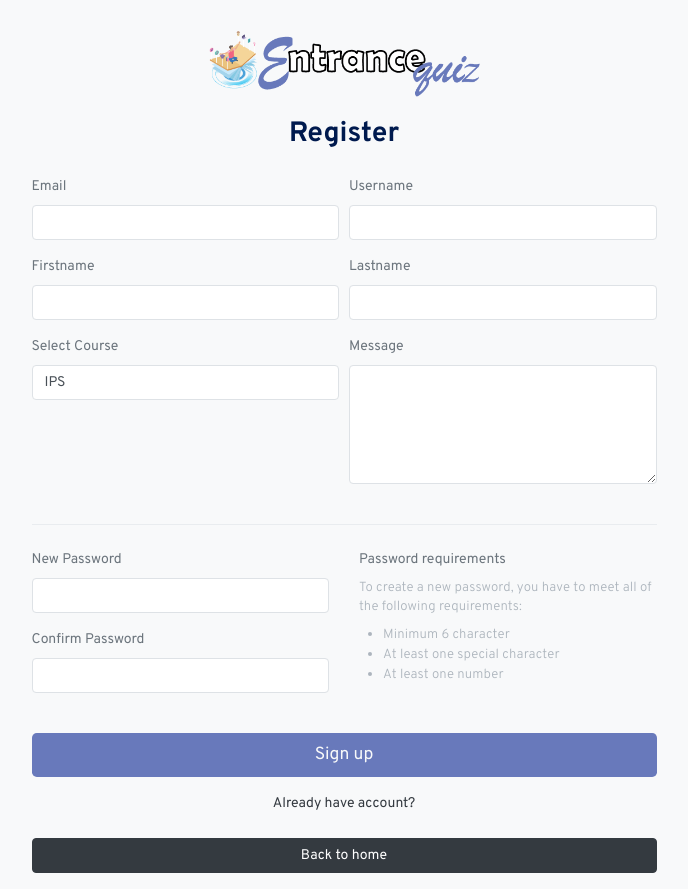
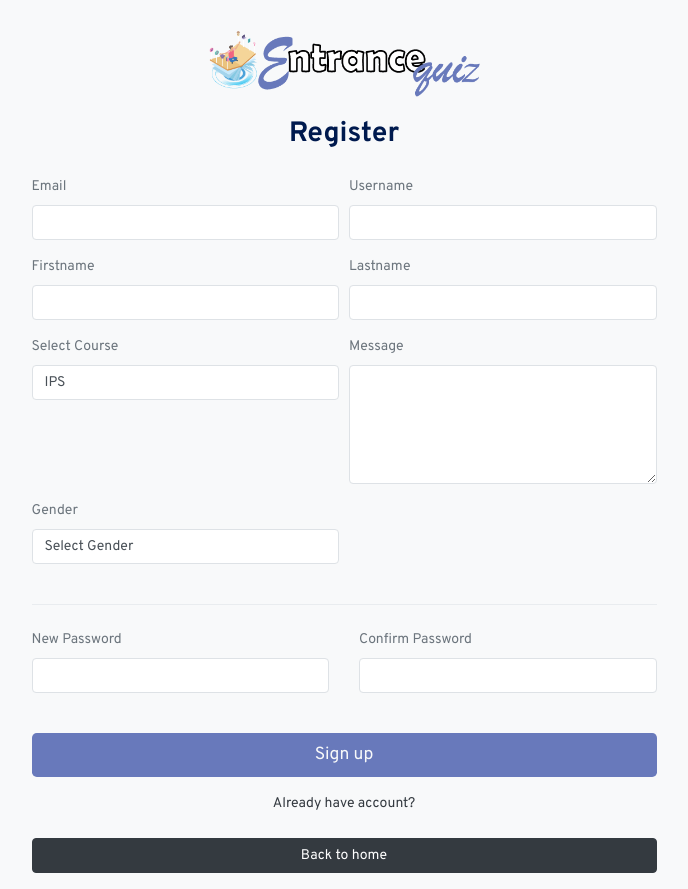
Before and after one commit to Rifat977/quiz, a Django app: page /account/register/ in a window 1280 px wide. Shown: the whole page, without its empty margins (296-984 px from the left). Run offline with Django 4.2, Linux system fonts and the light colour scheme; data comes from the database, SQL or seed files in the repository; both versions use the stored data as it was after the commit; some libraries are stand-ins or nearby versions.

Commit message:
register page and profile page update

```diff
--- a/account/forms.py
+++ b/account/forms.py
@@ -8,10 +8,11 @@ class CustomUserCreationForm(UserCreationForm):
     first_name = forms.CharField(max_length=30, required=True, error_messages={'required': _('First name field is required.')})
     last_name = forms.CharField(max_length=30, required=True, error_messages={'required': _('Last name field is required.')})
     message = forms.CharField(widget=forms.Textarea, required=True, error_messages={'required': _('Message field is required.')})
+    gender = forms.ChoiceField(choices=CustomUser.gender_choices, required=True, error_messages={'required': _('Gender field is required.')})
 
     class Meta:
         model = CustomUser
-        fields = ['username', 'email', 'first_name', 'last_name', 'password1', 'password2', 'message']
+        fields = ['username', 'email', 'first_name', 'last_name', 'password1', 'password2', 'message', 'gender']
         error_messages = {
             'username': {
                 'required': _('Username field is required.'),
@@ -27,11 +28,13 @@ class CustomUserCreationForm(UserCreationForm):
         self.fields['password2'].error_messages = {'required': _('Password confirmation field is required.')}
 
 
+
     def save(self, commit=True):
         user = super(CustomUserCreationForm, self).save(commit=False)
         user.email = self.cleaned_data['email']
         user.first_name = self.cleaned_data['first_name']
         user.last_name = self.cleaned_data['last_name']
+        user.gender = self.cleaned_data['gender']
         if commit:
             user.save()
         return user
--- a/account/views.py
+++ b/account/views.py
@@ -226,6 +226,7 @@ def profile_setting(request):
         old_password = request.POST.get('old_password')
         new_password = request.POST.get('new_password')
         confirm_password = request.POST.get('confirm_password')
+        gender = request.POST.get('gender')
         avatar = request.FILES.get('avatar')
 
         errors = {}
@@ -238,6 +239,9 @@ def profile_setting(request):
 
         if not last_name:
             errors['last_name'] = 'Last name is required.'
+
+        if not gender:
+            errors['gender'] = 'Gender is required.'
 
         if old_password and (not new_password or not confirm_password):
             errors['password'] = 'New password and confirm password are required when changing password.'
@@ -255,6 +259,7 @@ def profile_setting(request):
         else:
             user.first_name = first_name
             user.last_name = last_name
+            user.gender = gender
             if new_password:
                 user.set_password(new_password)
             if avatar:
--- a/templates/user/auth/register.html
+++ b/templates/user/auth/register.html
@@ -69,43 +69,43 @@
             <textarea name="message" class="form-control"  id="" cols="30" rows="5"></textarea>
           </div>
         </div>
+        <div class="form-row">
+          <div class="form-group col-md-6">
+            <label for="custom-select">Gender</label>
+            <select class="custom-select" id="custom-select" name="gender">
+              <option value="">Select Gender</option>
+              <option value="M">Male</option>
+              <option value="F">Female</option>
+              <option value="O">Others</option>
+            </select>
+          </div>
+        </div>
         <hr class="my-4">
         <div class="row mb-4">
-          <div class="col-md-6">
-            <div class="form-group">
+            <div class="form-group col-md-6">
               <label for="inputPassword5">New Password</label>
               <input type="password" class="form-control"  name="password1" id="inputPassword5">
             </div>
-            <div class="form-group">
+            <div class="form-group col-md-6">
               <label for="inputPassword6">Confirm Password</label>
               <input type="password" name="password2"  class="form-control" id="inputPassword6">
             </div>
-          </div>
-          <div class="col-md-6">
-            <p class="mb-2">Password requirements</p>
-            <p class="small text-muted mb-2"> To create a new password, you have to meet all of the following
-              requirements: </p>
+          {% if messages %}
+          <div class="col-md-12 mt-2">
+            <p class="mb-2">Please Fill The Requirements</p>
             <ul class="small text-muted pl-4 mb-0">
-              <li> Minimum 6 character </li>
-              <li>At least one special character</li>
-              <li>At least one number</li>
+              {% for message in messages %}
+              <li class="alert alert-danger"> {{ message }} </li>
+              {% endfor %}
             </ul>
           </div>
+          {% endif %}
         </div>
         <button class="btn btn-lg btn-block text-light" style="background-color: #6879BB;" type="submit">Sign up</button>
         <div class="form-group text-center mt-3 mb-3">
           <label> <a href="{% url 'account:login' %}" class="text-dark">Already have account?</a> </label>
         </div>
         <a href="{% url 'core:home' %}" class="btn btn-dark btn-block">Back to home</a>
-        <div class="form-group mt-3">
-          {% if messages %}
-          <div class="alert alert-danger" role="alert">
-            {% for message in messages %}
-            <p>{{ message }}</p>
-            {% endfor %}
-          </div>
-          {% endif %}
-        </div>
 
       </form>
     </div>
```
Also changed, not shown: templates/user/profile_settings.html (+9 -0 lines), db.sqlite3.
